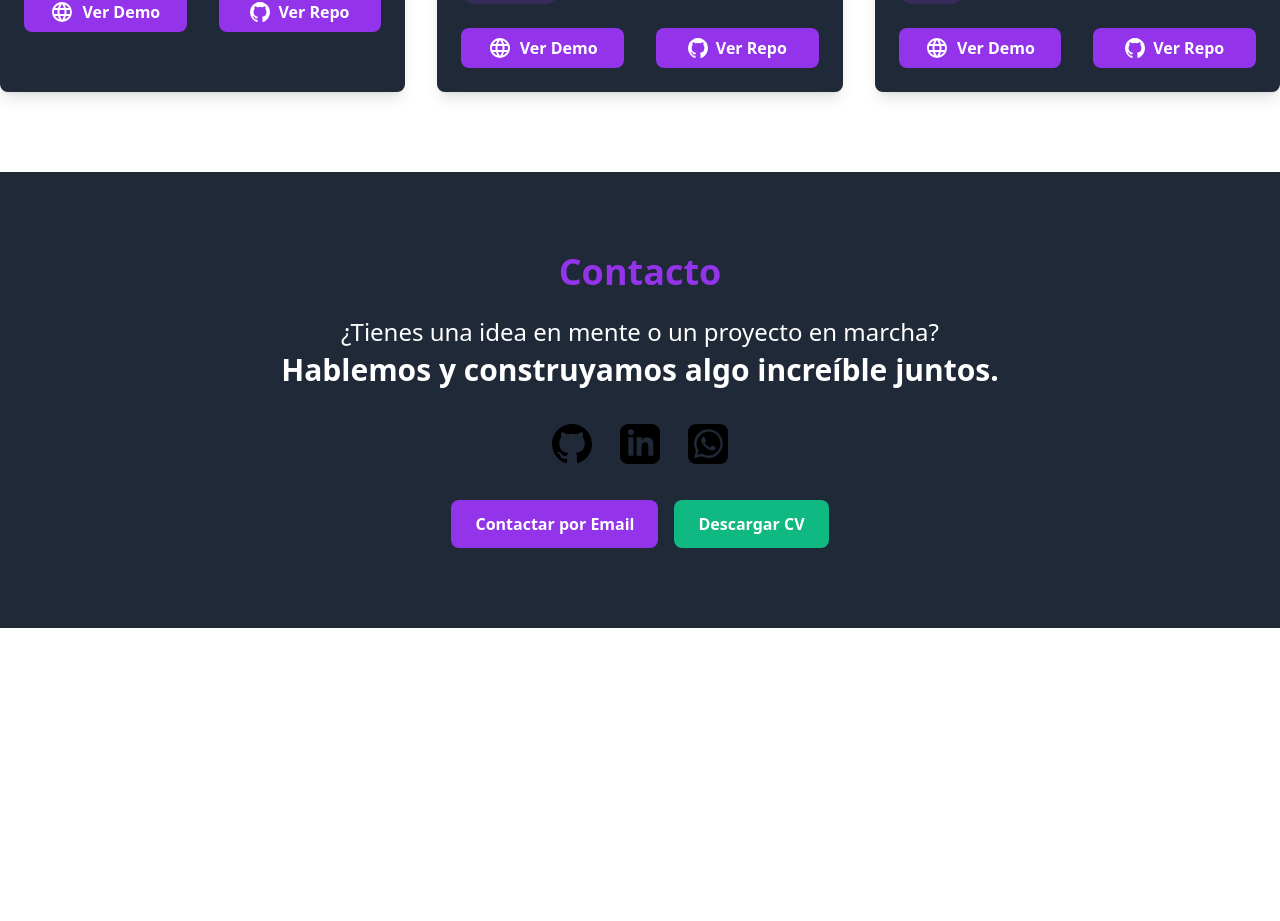
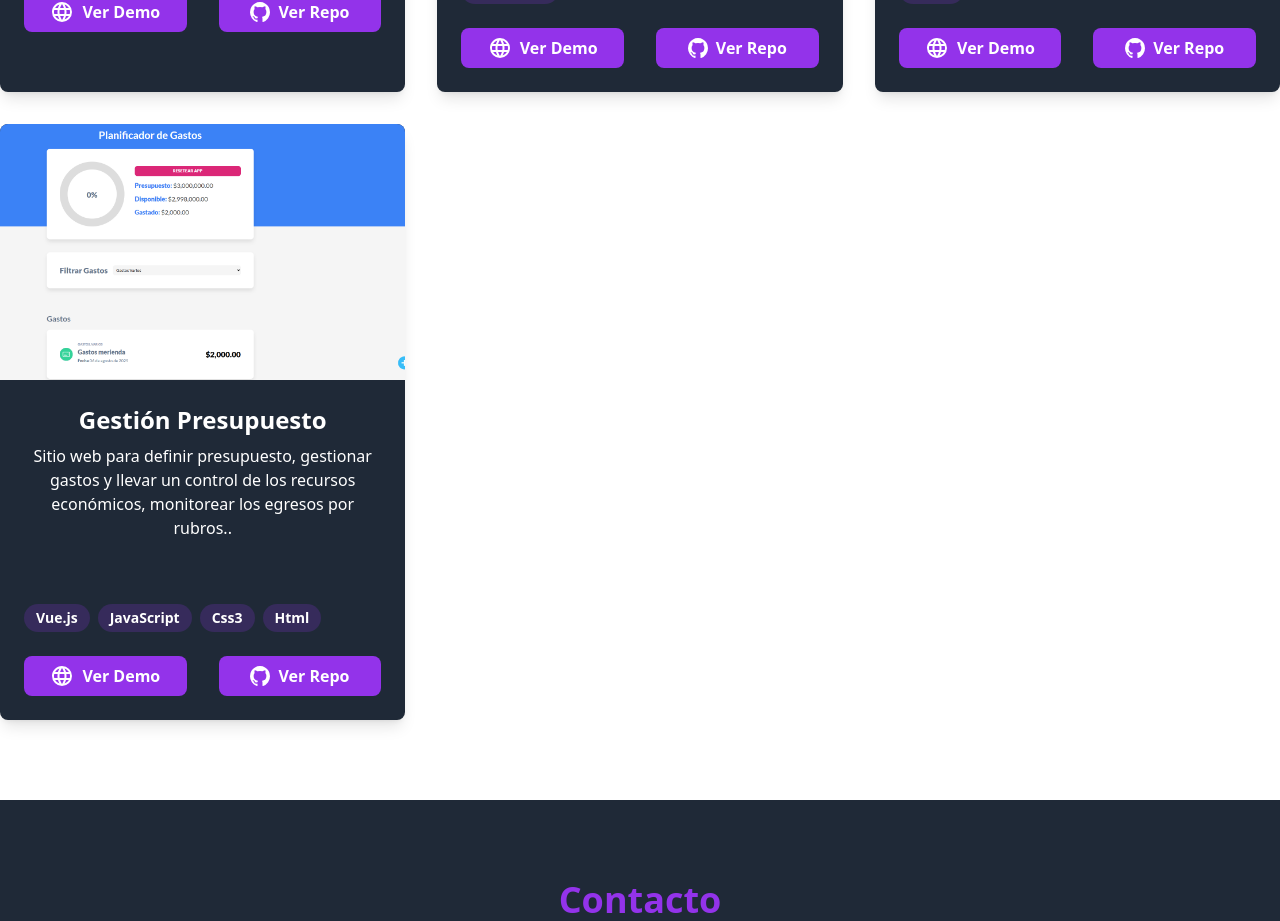
Before and after one commit to wilsoncap/wilsonporfolio, a Vue app: page / in a window 1280 px wide. Shown: the part 2040-2961 px from the top of the page. Before the commit the page ends 2668 px from the top, so only its background shows below. Built offline with nearby package versions, Linux system fonts and the light colour scheme.

Commit message:
ajuste en proyectos

```diff
--- a/src/components/Projects.vue
+++ b/src/components/Projects.vue
@@ -59,7 +59,7 @@ const projects = ref([
     technologies: ['Vue.js', 'Tailwind CSS', 'JavaScript'],
     videoUrl: 'https://jade-cascaron-a20bc0.netlify.app/',
     imageUrl: '/guitarra.png',
-    repo: 'https://github.com/wilsoncap/poke-proyect.git'
+    repo: 'https://github.com/wilsoncap/guitarra-vue'
   },
   {
     id: 3,
@@ -68,7 +68,7 @@ const projects = ref([
     technologies: ['Vue.js', 'Tailwind CSS', 'JavaScript'],
     videoUrl: 'https://effulgent-brioche-74f5b1.netlify.app/',
     imageUrl: '/cripto.png',
-    repo: 'https://github.com/wilsoncap/poke-proyect.git'
+    repo: 'https://github.com/wilsoncap/cripto-vue'
   },
   {
     id: 4,
@@ -77,7 +77,7 @@ const projects = ref([
     technologies: ['Vue.js', 'Tailwind CSS', 'JavaScript'],
     videoUrl: 'https://moonlit-biscotti-bbb077.netlify.app/',
     imageUrl: '/veterinaria.png',
-    repo: 'https://github.com/wilsoncap/poke-proyect.git'
+    repo: 'https://github.com/wilsoncap/curso-paientes'
   },
   {
     id: 5,
@@ -93,9 +93,18 @@ const projects = ref([
     title: 'Gestión Contable',
     description: 'Sistema de gestión contable y de recaudos multicompañía, con control de accesos mediante roles que adaptan dinámicamente los menús y accesos según el perfil del usuario. Nota: repositorio privado.',
     technologies: ['Laravel', 'Inertia.js', 'PostgreSQL', 'Vue.js'],
-    videoUrl: 'https://www.youtube.com/watch?v=dQw4w9WgXcQ',
+    videoUrl: '#',
     imageUrl: '/contabilidad.png',
     repo: 'https://www.linkedin.com/posts/wilson-capacho-carmona-a593a1125_as%C3%AD-va-tomando-forma-mi-proyecto-personal-activity-7354201711273472000-aWGn?utm_source=share&utm_medium=member_desktop&rcm=ACoAAB7Y6qUBHRWtNVNsbdsQB4S1knAw_w33v4M'
+  },
+  {
+    id: 7,
+    title: 'Gestión Presupuesto',
+    description: 'Sitio web para definir presupuesto, gestionar gastos y llevar un control de los recursos económicos, monitorear los egresos por rubros..',
+    technologies: ['Vue.js', 'JavaScript', 'Css3', 'Html',],
+    videoUrl: 'https://sunny-sopapillas-60871c.netlify.app/',
+    imageUrl: '/presupuesto.png',
+    repo: 'https://github.com/wilsoncap/admin-gastos'
   },
 ]);
 
```
Also changed, not shown: public/presupuesto.png (added).
